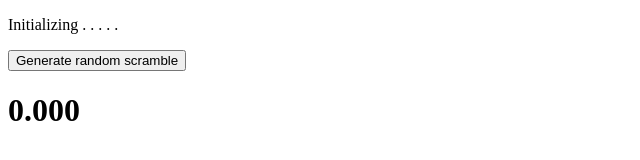
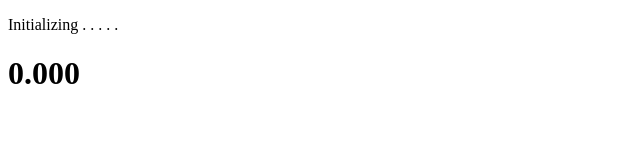
Before and after one commit to yutu58/CubeTimer, a plain HTML site: page index.html in a window 1280 px wide. Shown: the whole page, without its empty margins (0-640 px from the left). Drawn offline with nearby package versions, Linux system fonts and the light colour scheme.

Commit message:
Update index.html

```diff
--- a/index.html
+++ b/index.html
@@ -22,7 +22,7 @@
 <body>
   <p id="status"></p>
   <p id="randomstate">
-    <button>Generate random scramble</button><br>
+    <!--<button>Generate random scramble</button><br>-->
     <span class="result"></span>
   </p>
 
```
